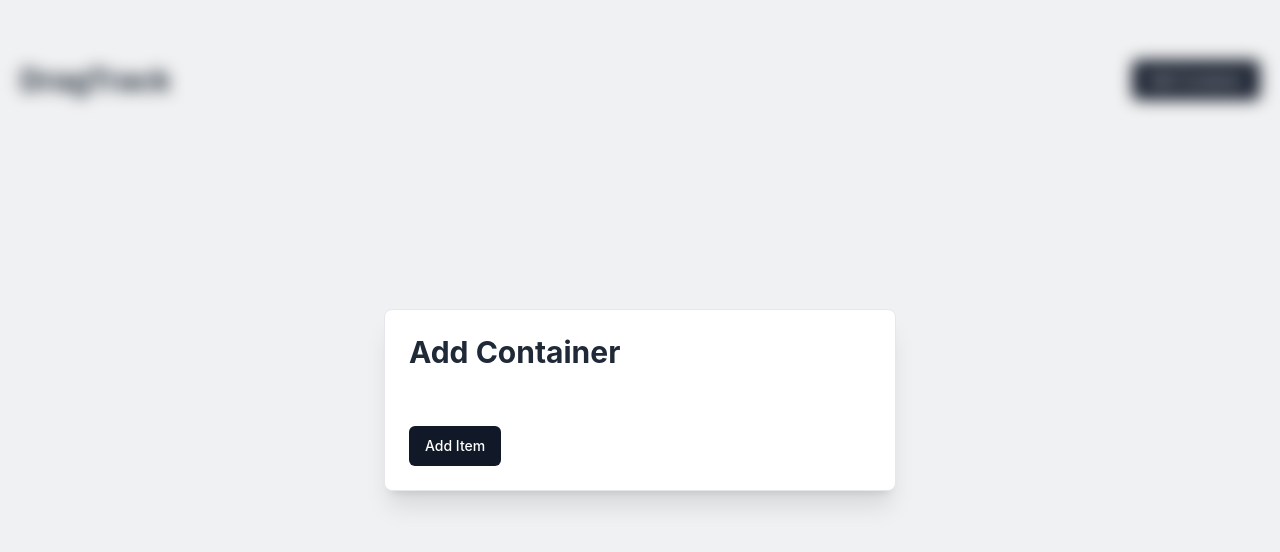
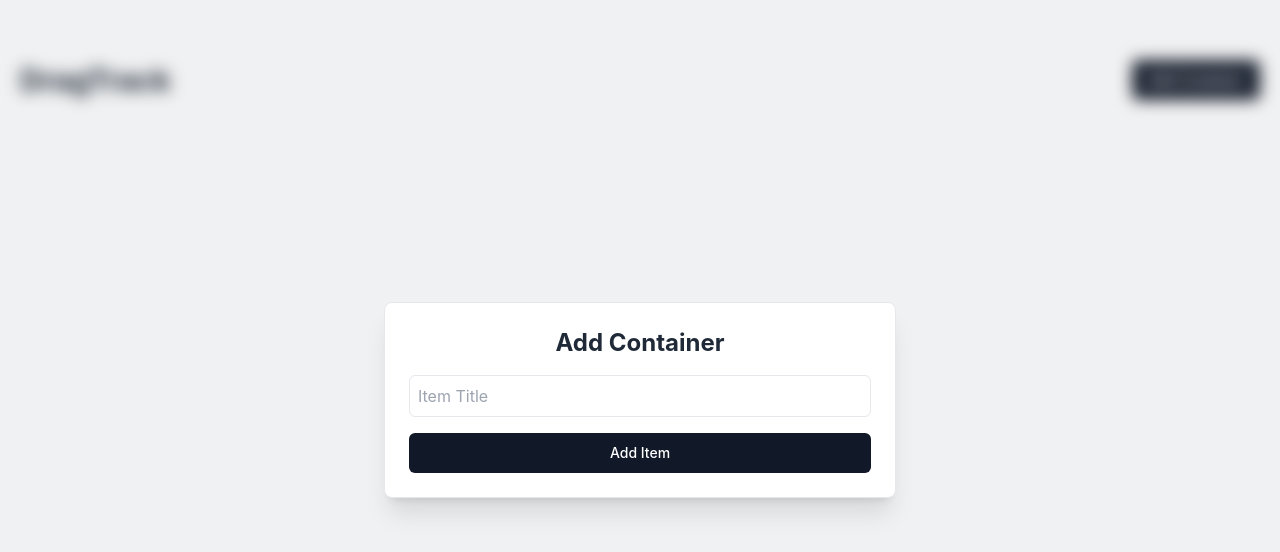
Before and after one commit to mirayatech/drag-track, a React (Vite) app: page / in a window 1280 px wide. Both pictures are taken after a click on the button "Add Container". Shown: the top 552 px of the page. Built offline with nearby package versions, Linux system fonts and the light colour scheme.

Commit message:
add: itemName state and Input component for item addition in Modal

```diff
--- a/src/App.tsx
+++ b/src/App.tsx
@@ -1,7 +1,8 @@
 import { useState } from "react";
-import { Button, Modal } from "./components";
+import { Button, Input, Modal } from "./components";
 
 export default function App() {
+  const [itemName, setItemName] = useState("");
   const [showAddContainerModal, setShowAddContainerModal] = useState(false);
 
   return (
@@ -11,10 +12,17 @@ export default function App() {
         setShowModal={setShowAddContainerModal}
       >
         <div className="flex flex-col w-full items-start gap-y-4">
-          <h1 className="text-gray-800 text-3xl font-bold">Add Container</h1>
-          <input type="text" />
-
-          <Button onClick={() => {}} label="Add Item" />
+          <h1 className="text-gray-800 text-2xl font-bold text-center mx-auto">
+            Add Container
+          </h1>
+          <Input
+            type="text"
+            placeholder="Item Title"
+            name="itemname"
+            value={itemName}
+            onChange={(e) => setItemName(e.target.value)}
+          />
+          <Button fullWidth onClick={() => {}} label="Add Item" />
         </div>
       </Modal>
       <div className="flex items-center justify-between gap-y-2">
```
